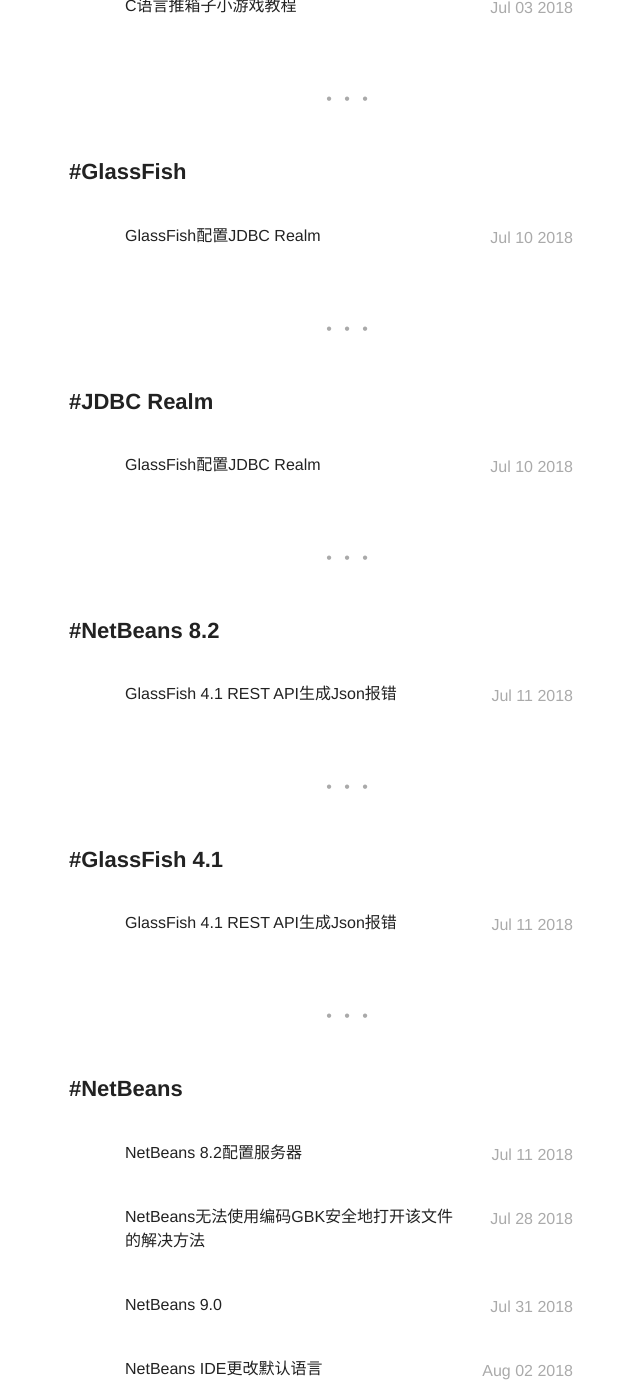
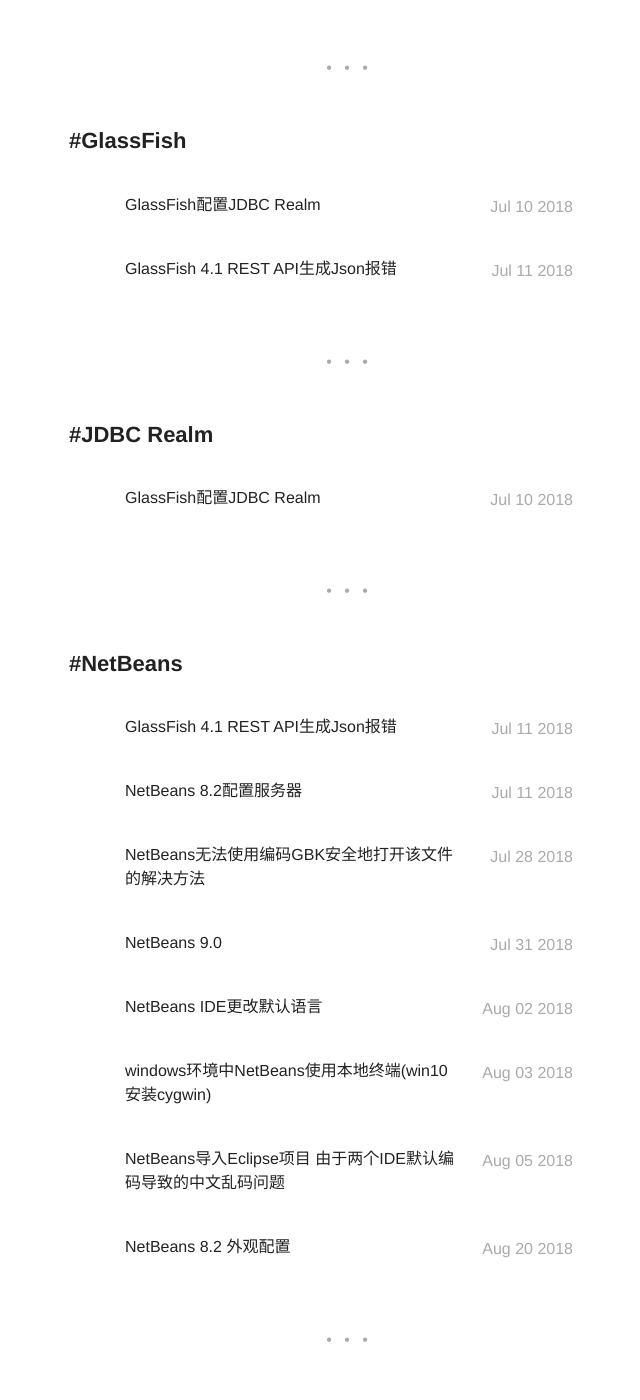
Before and after one commit to dawsonlee1790/dawsonlee1790.github.io, a Jekyll site: the page built from tags.html, in a window 1280 px wide and 1400 px high, scrolled down 585 px. Shown: the whole window, without its empty margins (291-931 px from the left). Built offline with Jekyll 4.4.1, drawn with Linux system fonts in a browser that asks for light colours; some of the changed text lies outside the part shown.

Commit message:
修改tags

```diff
--- a/_posts/2018-07-11-GlassFish 4.1 REST API生成Json报错.markdown
+++ b/_posts/2018-07-11-GlassFish 4.1 REST API生成Json报错.markdown
@@ -5,8 +5,8 @@
 image:
 headerImage: false
 tag:
-- NetBeans 8.2
-- GlassFish 4.1
+- NetBeans
+- GlassFish
 star: false
 category: blog
 author: dawsonlee
```
